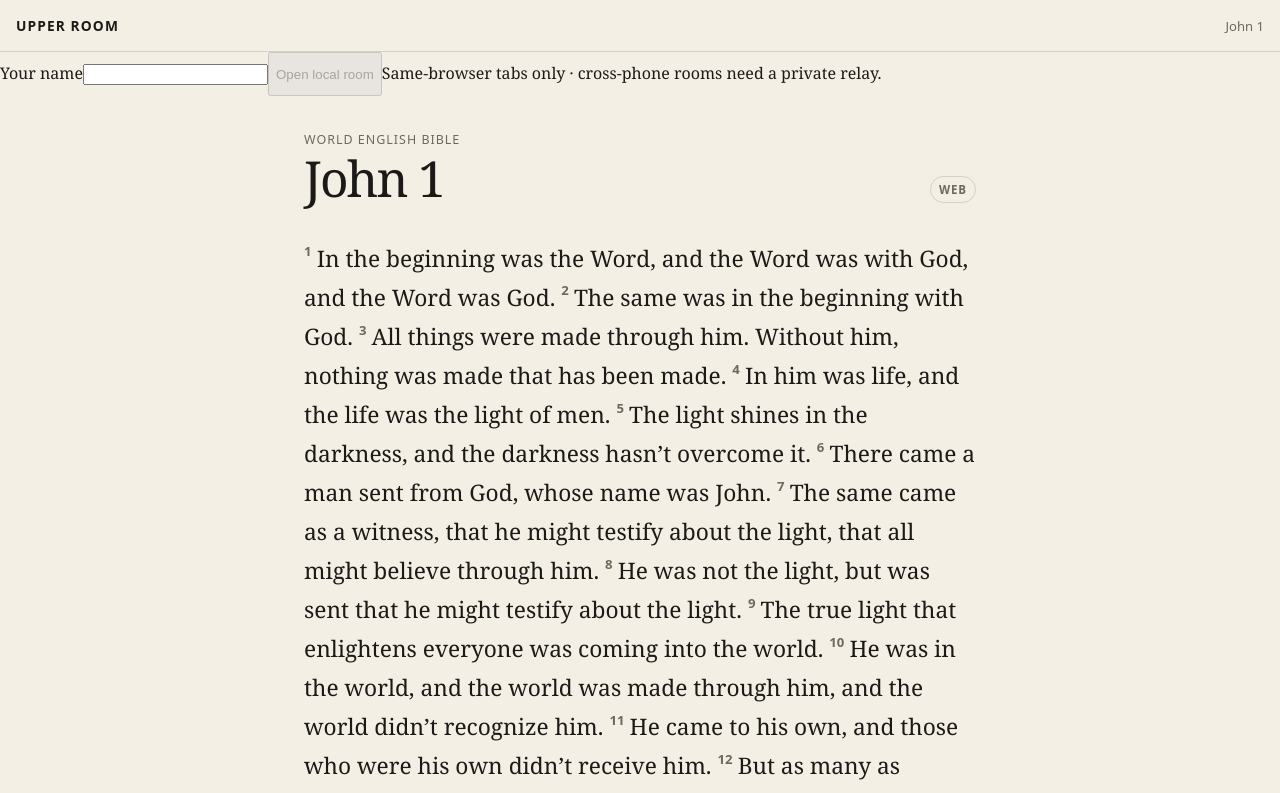
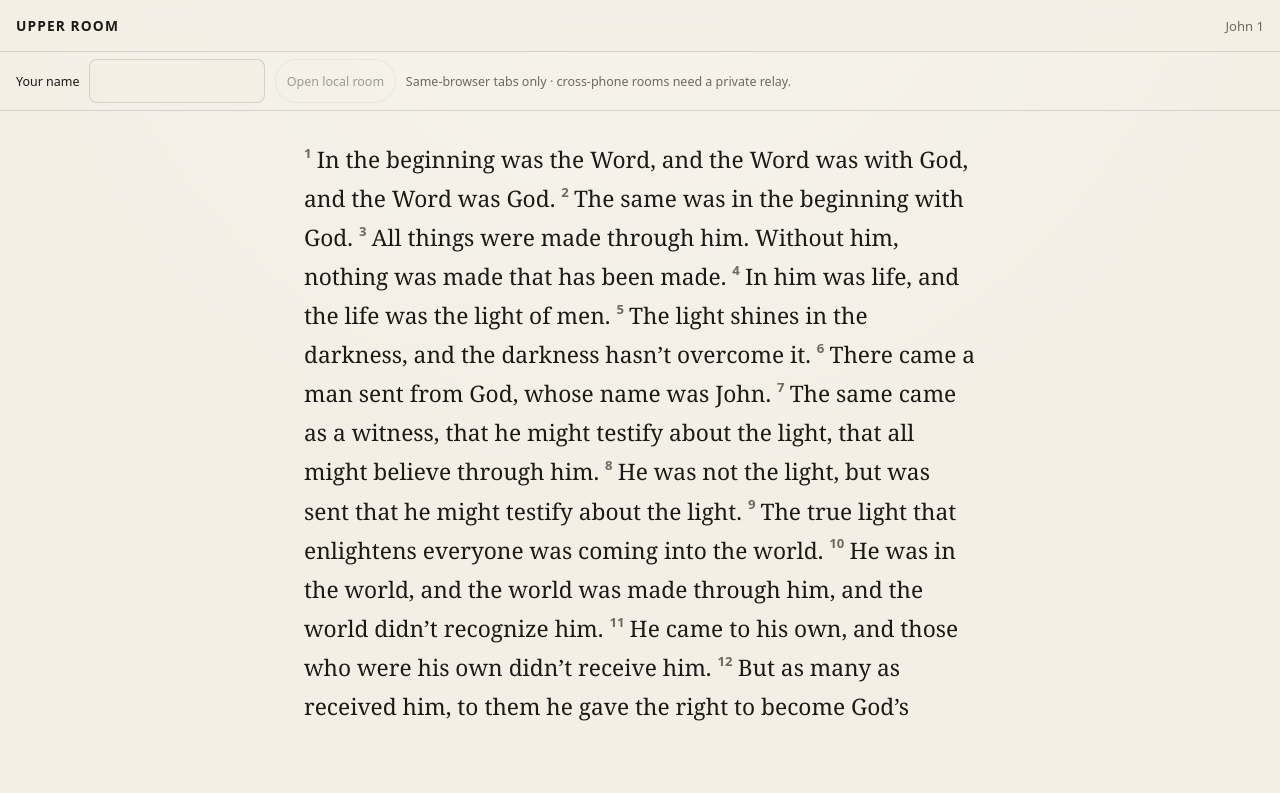
Before and after one commit to the-static-collective/Upper-room, a React (Vite) app: page / in a window 1280 px wide. Shown: the top 793 px of the page. Built offline with nearby package versions, Linux system fonts and the light colour scheme.

Commit message:
style(presence): keep a compact tab row above the Scripture reader

```diff
--- a/src/styles.css
+++ b/src/styles.css
@@ -163,3 +163,53 @@ h1 {
     padding-inline: 2rem;
   }
 }
+
+
+/* The presence row is furniture, never the room's primary surface. */
+.presence-entry,
+.presence-bar {
+  display: flex;
+  flex-wrap: wrap;
+  align-items: center;
+  gap: 0.6rem;
+  padding: 0.45rem 1rem;
+  border-bottom: 1px solid var(--hairline);
+  font: 0.78rem ui-sans-serif, system-ui, sans-serif;
+}
+.presence-entry input {
+  width: min(11rem, 40vw);
+  min-height: 44px;
+  border: 1px solid var(--hairline);
+  border-radius: 0.5rem;
+  padding: 0.4rem 0.6rem;
+  color: var(--ink);
+  background: var(--page);
+  font: inherit;
+}
+.presence-entry button, .presence-tab {
+  min-height: 44px;
+  border: 1px solid var(--hairline);
+  border-radius: 999px;
+  padding: 0.45rem 0.7rem;
+  background: transparent;
+  color: var(--ink);
+  font: inherit;
+  cursor: pointer;
+}
+.presence-entry button:disabled { opacity: 0.4; cursor: not-allowed; }
+.presence-tabs { display: flex; gap: 0.4rem; overflow-x: auto; max-width: 100%; }
+.presence-tab { white-space: nowrap; flex: 0 0 auto; }
+.presence-tab[aria-pressed="true"] {
+  border-color: var(--ink);
+  background: var(--soft);
+}
+.presence-anchor, .presence-limitation { color: var(--muted); }
+.presence-offline { color: var(--muted); font-style: italic; }
+.scripture-surface {
+  height: calc(100dvh - 11rem);
+  min-height: 12rem;
+  overflow-y: auto;
+  overscroll-behavior: contain;
+  scroll-padding-top: 1rem;
+}
+.verse { scroll-margin-top: 1rem; }
```
